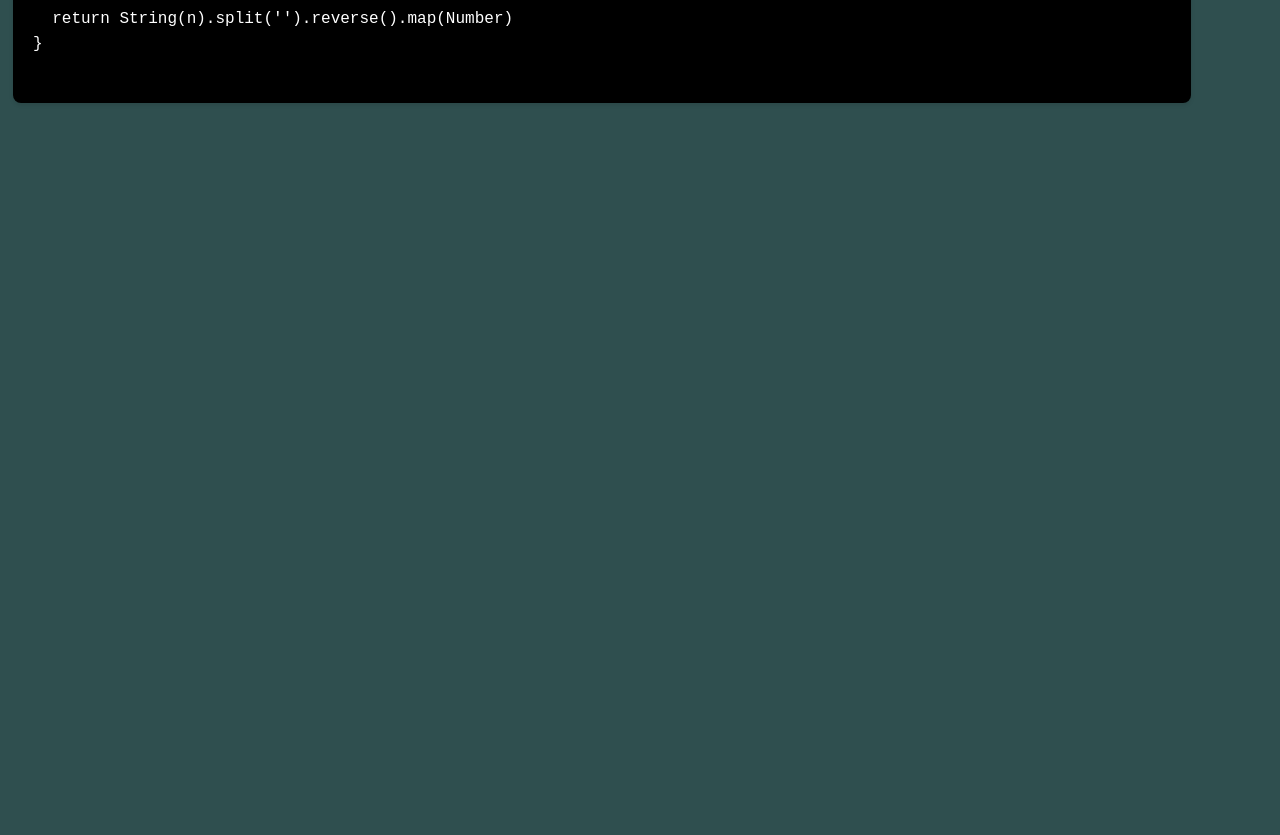
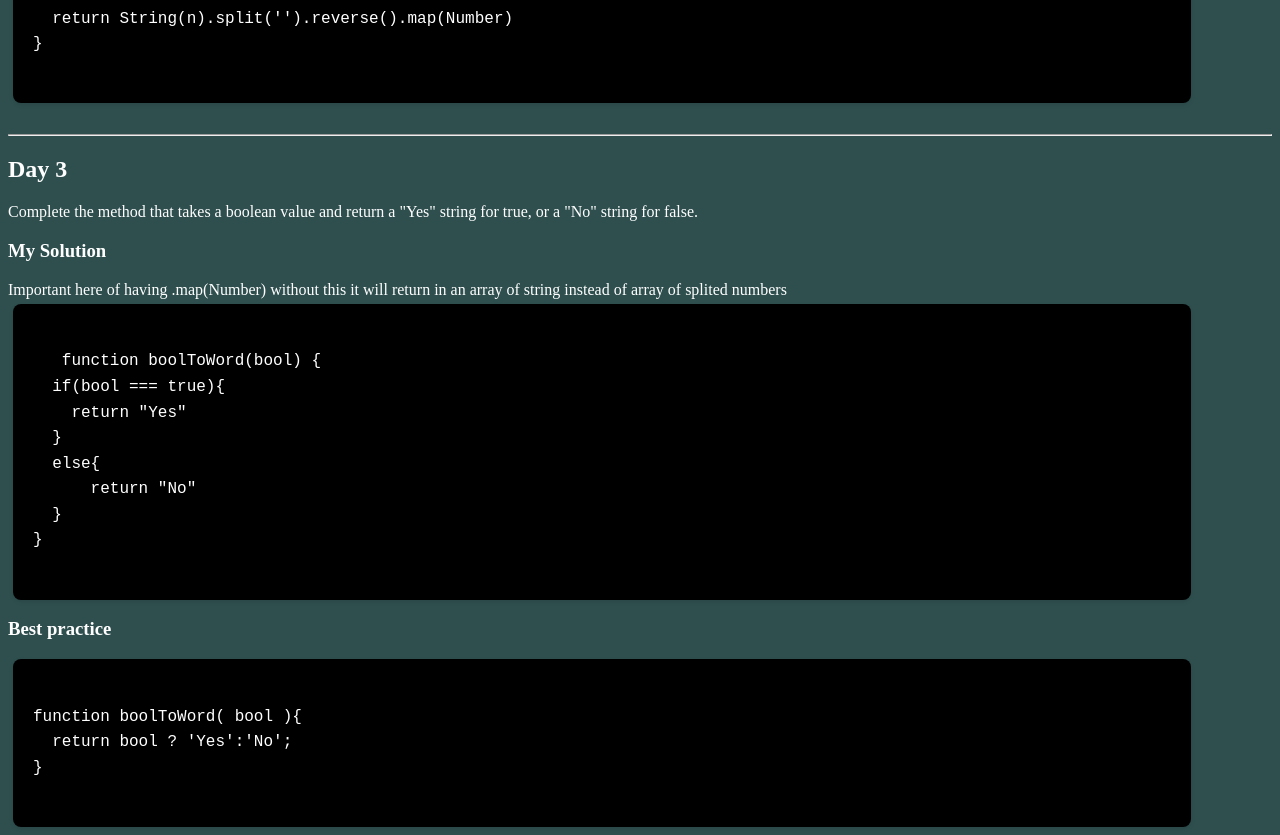
Before and after one commit to ChonCanCode/03-chon-codex, a React (Vite) app: page / in a window 1280 px wide. Shown: the part 1460-2295 px from the top of the page. Before the commit the page ends 1571 px from the top, so only its background shows below. Built offline with nearby package versions, Linux system fonts and the light colour scheme.

Commit message:
Day3 again

```diff
--- a/src/App.tsx
+++ b/src/App.tsx
@@ -70,6 +70,40 @@ makeNegative(0.12); // return -0.12`}
 }
       `}
       </code>
+      <br />
+      <hr />
+      <h2>Day 3</h2>
+      <span>
+        Complete the method that takes a boolean value and return a "Yes" string
+        for true, or a "No" string for false.
+      </span>
+
+      <h3>My Solution</h3>
+      <span>
+        Important here of having .map(Number) without this it will return in an
+        array of string instead of array of splited numbers
+      </span>
+      <code>
+        {`
+   function boolToWord(bool) {
+  if(bool === true){
+    return "Yes"
+  }
+  else{
+      return "No"
+  }
+}
+      `}
+      </code>
+
+      <h3>Best practice</h3>
+      <code>
+        {`
+function boolToWord( bool ){
+  return bool ? 'Yes':'No';
+}
+      `}
+      </code>
     </>
   );
 }
```
